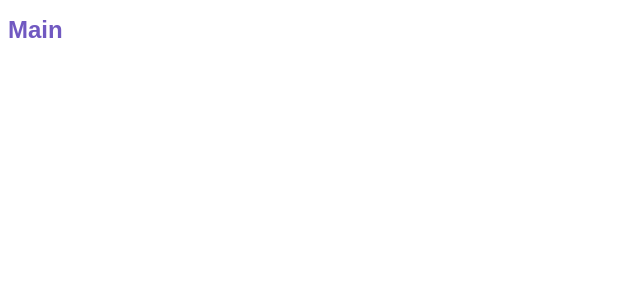
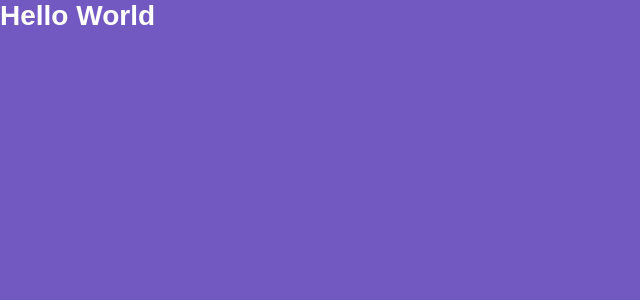
Before and after one commit to burn-c/ReactJS-Project, a React (Create React App) app in the folder module05/: page / in a window 1280 px wide. Shown: the top 300 px of the page, without its empty margins (0-640 px from the left). Built offline with nearby package versions, Linux system fonts and the light colour scheme; the HTML template or start-up script is replaced by a standard one.

Commit message:
Config: StylesGlobal

```diff
--- a/module05/src/App.js
+++ b/module05/src/App.js
@@ -1,9 +1,15 @@
 import React from 'react';
 
 import Routes from './routes';
+import GlobalStyle from './styles/global';
 
 function App() {
-  return <Routes />;
+  return (
+    <>
+      <Routes />
+      <GlobalStyle />
+    </>
+  );
 }
 
 export default App;
--- a/module05/src/pages/Main/index.js
+++ b/module05/src/pages/Main/index.js
@@ -3,5 +3,5 @@
 import { Title } from './styles';
 
 export default function Main() {
-  return <Title>Main</Title>;
+  return <Title>Hello World</Title>;
 }
--- a/module05/src/pages/Main/styles.js
+++ b/module05/src/pages/Main/styles.js
@@ -1,7 +1,5 @@
 import styled from 'styled-components';
 
 export const Title = styled.h1`
-  font-size: 24px;
-  color: #7159c1;
-  font-family: Arial, Helvetica, sans-serif;
+  color: #fff;
 `;
--- /dev/null
+++ b/module05/src/styles/global.js
@@ -0,0 +1,30 @@
+import { createGlobalStyle } from 'styled-components';
+
+export default createGlobalStyle`
+* {
+  margin: 0;
+  padding: 0;
+  outline: 0;
+  box-sizing: border-box;
+}
+
+html, body, #root {
+  min-height: 100%;
+}
+
+body {
+  background: #7159c1;
+  -webkit-font-smoothing: antialiased !important;
+}
+
+body, input, button {
+  color: #222;
+  font-size: 14px;
+  font-family: Arial, Helvetica, sans-serif;
+}
+
+button {
+  cursor: pointer;
+}
+
+`;
```
